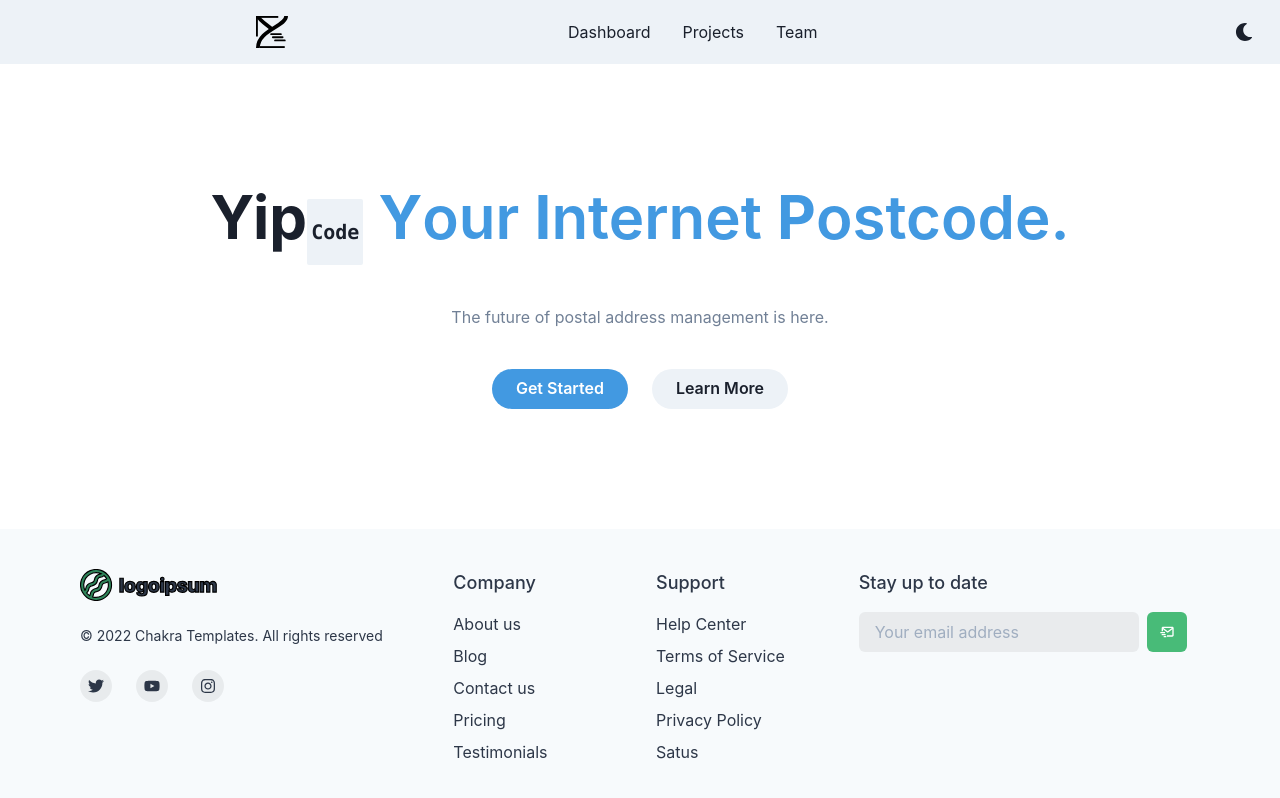
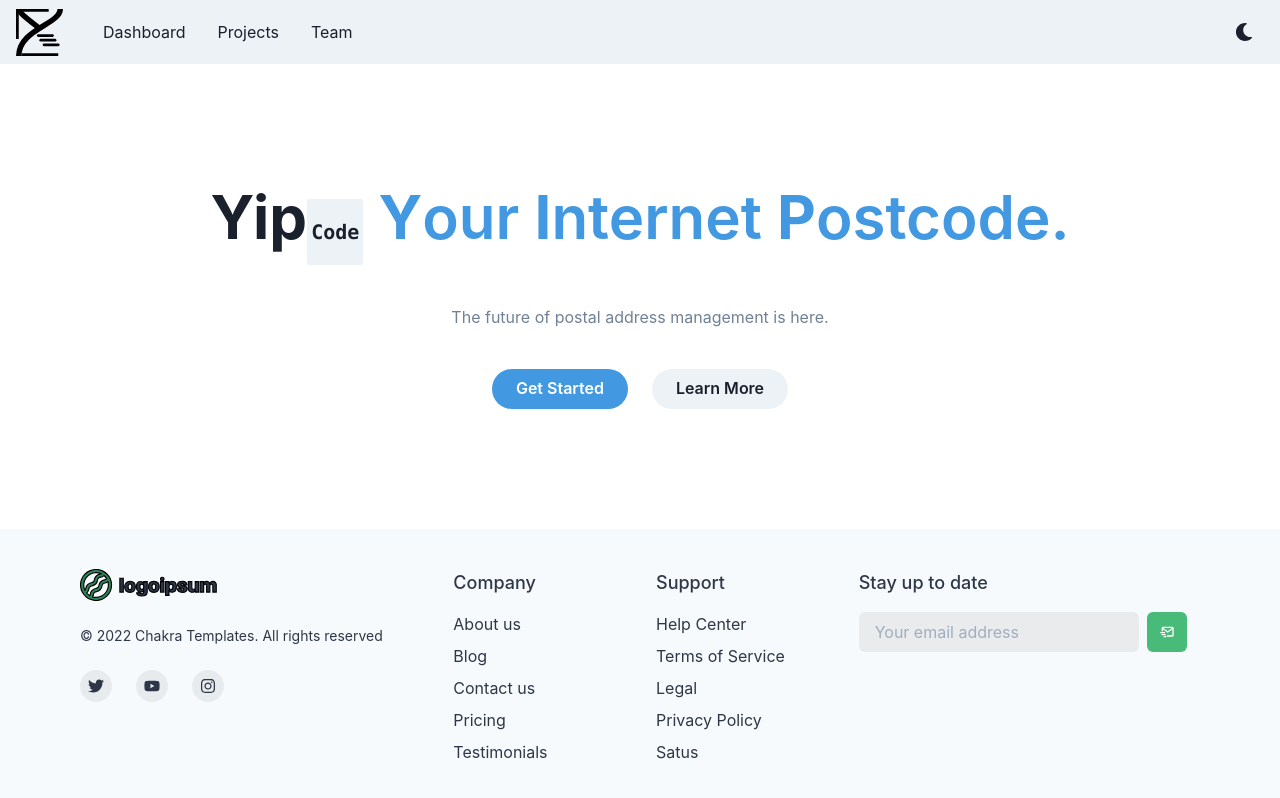
Before and after one commit to YipCodeOrg/YipFront, a React (Create React App) app in the folder yipsite/: page / in a window 1280 px wide. Shown: the top 798 px of the page. Built offline with nearby package versions, Linux system fonts and the light colour scheme.

Commit message:
Fixed logo box size
The logo size was being appied with CSS
But the SVG logo box itself was still 512*512 somehow...
So instead of setting width/height on CSS, they're now set on the SVG

Also removed the old Chakra logo

```diff
--- a/yipsite/src/Logo.tsx
+++ b/yipsite/src/Logo.tsx
@@ -4,10 +4,12 @@ import styled from "@emotion/styled"
 import { useColorModeValue } from "@chakra-ui/react"
 
 type LogoProps = {
-  lightCol:string, darkCol:string
+  lightCol:string,
+  darkCol:string,
+  size: number
 }
 
-export const Logo: FunctionComponent<LogoProps> = ({lightCol, darkCol}) => {
+export const Logo: FunctionComponent<LogoProps> = ({lightCol, darkCol, size}) => {
 
   const stroke=useColorModeValue(lightCol, darkCol)
 
@@ -16,8 +18,7 @@ export const Logo: FunctionComponent<LogoProps> = ({lightCol, darkCol}) => {
     path: {
     stroke: stroke
     },
-    height: 32,
-    viewBox: "0 0 32 32"
+    height: size,
   }
 
   const StyledLogo = styled(YipLogo)`
@@ -25,6 +26,6 @@ export const Logo: FunctionComponent<LogoProps> = ({lightCol, darkCol}) => {
   `
 
   return (
-    <StyledLogo/>
+    <StyledLogo width={size} height={size}/>
   );
 }
--- a/yipsite/src/navBar.tsx
+++ b/yipsite/src/navBar.tsx
@@ -47,9 +47,7 @@ export default function NavBar() {
             onClick={isOpen ? onClose : onOpen}
           />
           <HStack spacing={8} alignItems={'center'} >
-            <Box>
-              <Logo lightCol='#000000' darkCol='#ffffff'/>
-            </Box>
+            <Logo lightCol='#000000' darkCol='#ffffff' size={47}/>
             <HStack
               as={'nav'}
               spacing={4}
```
Also changed, not shown: yipsite/src/logo.svg (deleted).
